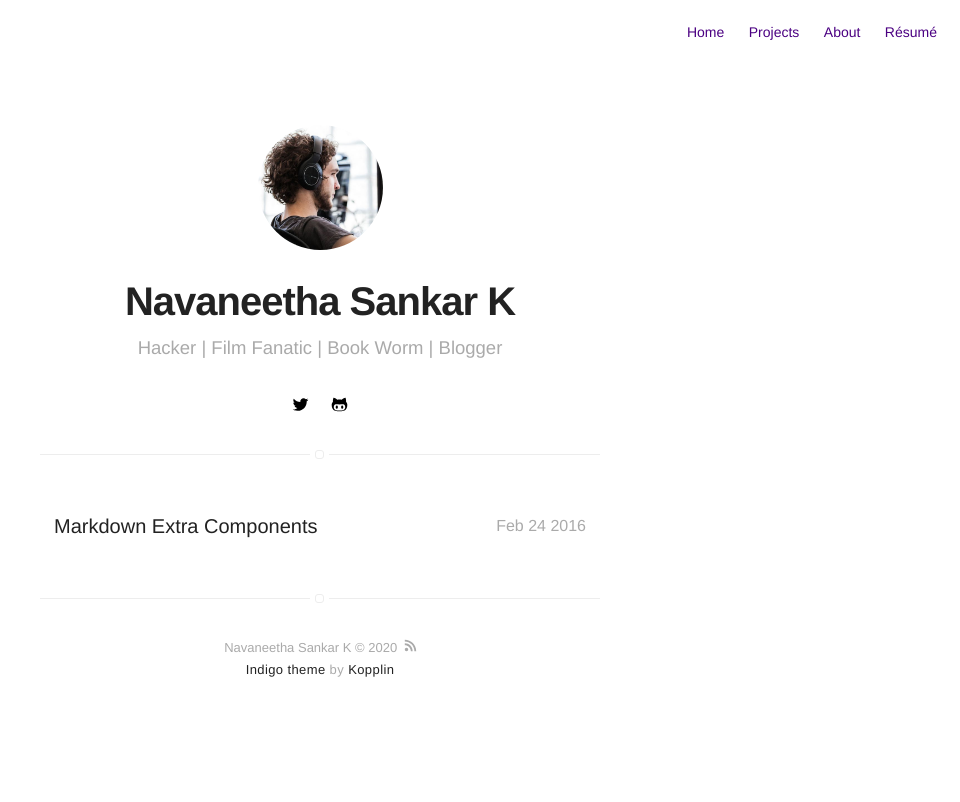
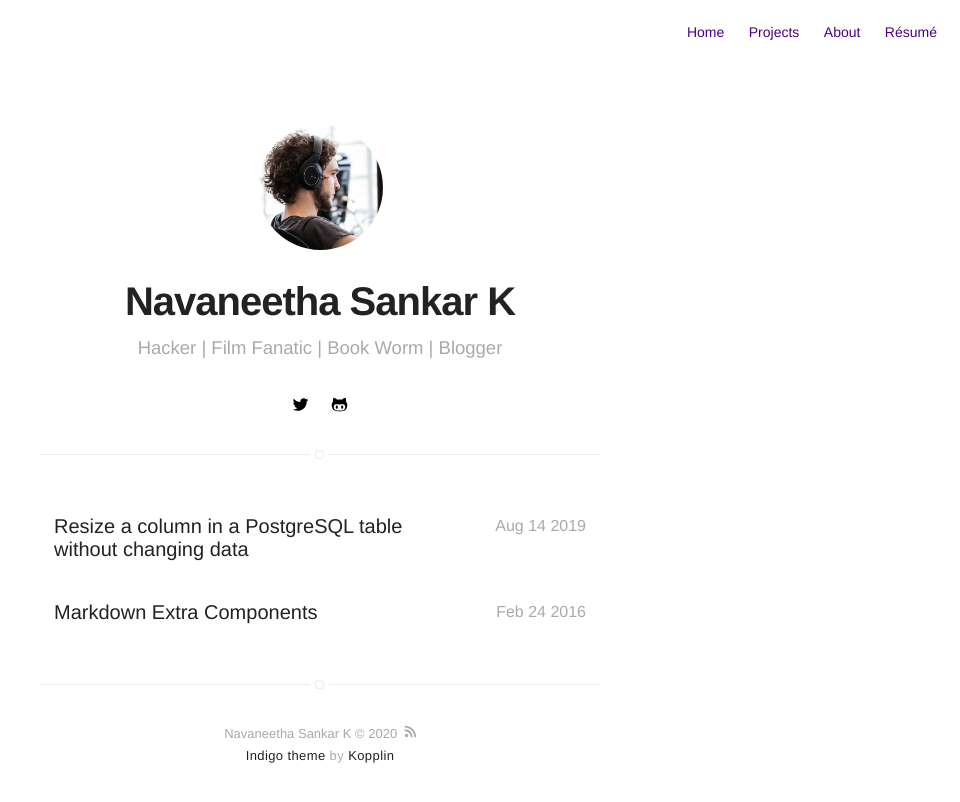
Before and after one commit to knsankar/knsankar.github.io, a Jekyll site: the page built from blog.html, in a window 1280 px wide. Shown: the top 802 px of the page, without its empty margins (320-1280 px from the left). Built offline with Jekyll 4.4.1, drawn with Linux system fonts in a browser that asks for light colours.

Commit message:
New Template
New Template

```diff
--- a/_config.yml
+++ b/_config.yml
@@ -54,7 +54,7 @@
 
 authors:
   johndoe:
-    name: Navaneetha Sankar K
+    name: Navaneetha Sankar
     bio: A security enthusiast
     external-image: false
     picture: assets/images/profile.jpg
--- a/_posts/2019-08-14-Resize-a-column-in-a-PostgreSQL-table-without-changing-data.markdown
+++ b/_posts/2019-08-14-Resize-a-column-in-a-PostgreSQL-table-without-changing-data.markdown
@@ -3,6 +3,9 @@
 date:   2019-08-14 14:23:09
 categories: postgresql
 layout: post
+category: blog
+author: Navaneetha Sankar
+description: Resize a column in a PostgreSQL table without changing data
 tags: postgresql, db, database
 ---
 
```
